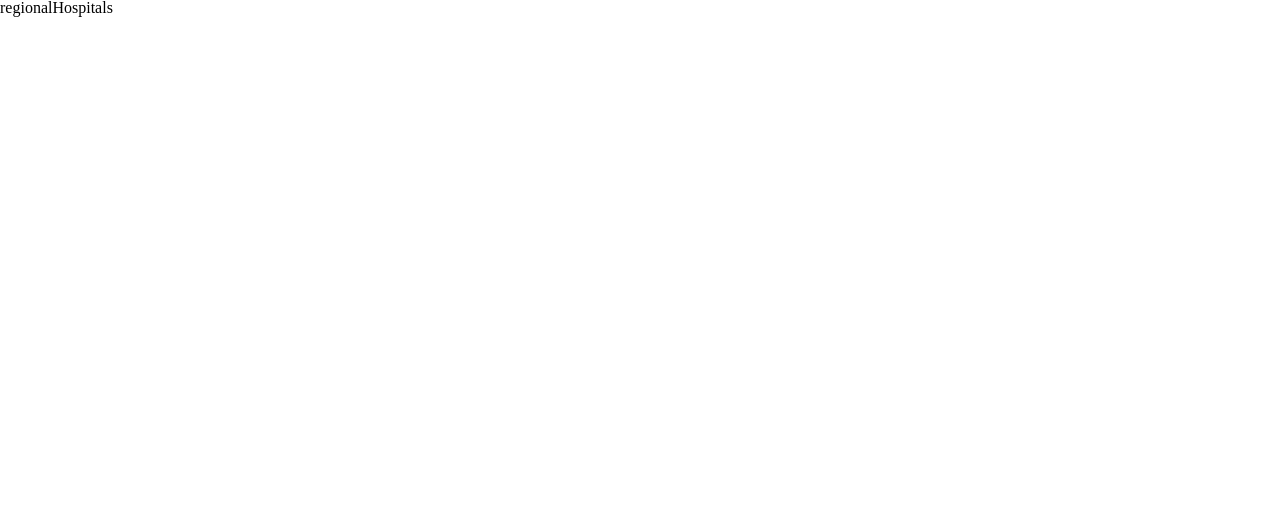
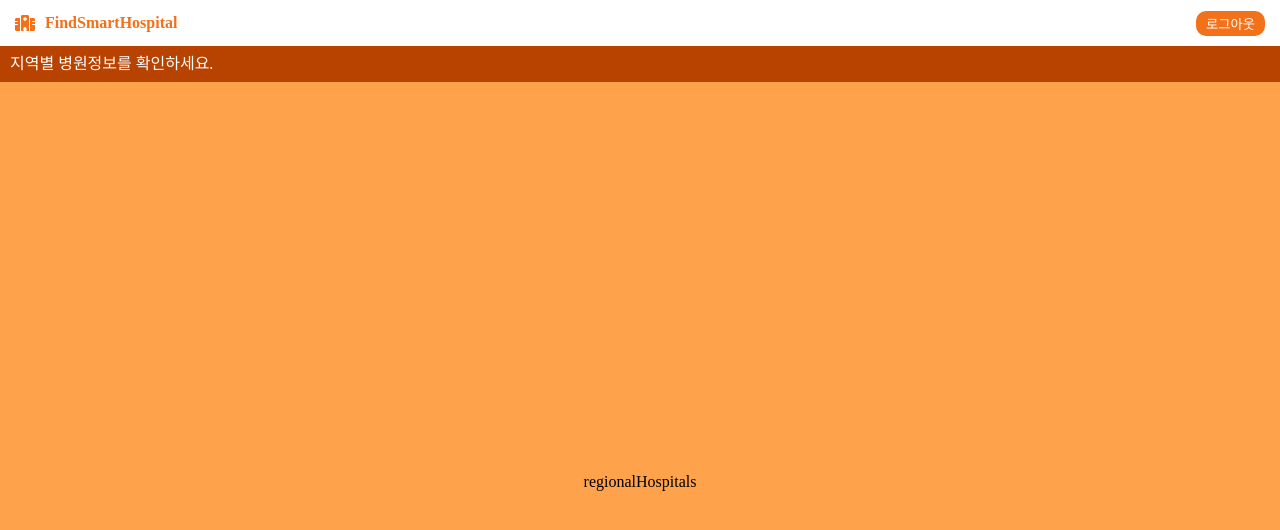
Before and after one commit to Lee-Seonghyun316/FindSmartHospital, a React (Create React App) app: page /hospitals in a window 1280 px wide. Shown: the top 530 px of the page. Built offline with nearby package versions, Linux system fonts and the light colour scheme; no server answers; sample sign-in values are in the browser's storage.

Commit message:
Feat: firebase google 로그아웃

```diff
--- a/src/App.js
+++ b/src/App.js
@@ -7,10 +7,8 @@ import { theme } from "./theme";
 import "./App.css";
 
 function App() {
-  const [user, setUser] = useState();
-
   return (
-    <ThemeProvider theme={theme}>
+    <ThemeProvider theme={theme} logout={false}>
       <BrowserRouter>
         <Routes>
           <Route path="/" element={<Home />} />
--- /dev/null
+++ b/src/components/Container.js
@@ -0,0 +1,71 @@
+import React from "react";
+import { FontAwesomeIcon } from "@fortawesome/react-fontawesome";
+import { faHospital } from "@fortawesome/free-solid-svg-icons";
+import styled from "styled-components";
+import { googleSignOut } from "../service/firebase";
+
+const Container = ({ children, text, logout }) => {
+  const onLogout = () => {
+    googleSignOut();
+  };
+  return (
+    <Wrap>
+      <Nav>
+        <FontAwesomeIcon icon={faHospital} />
+        FindSmartHospital
+        {logout && <Button onClick={onLogout}>로그아웃</Button>}
+      </Nav>
+      <Des>{text}</Des>
+      <Content>{children}</Content>
+    </Wrap>
+  );
+};
+
+export default Container;
+
+const Wrap = styled.div`
+  height: 100vh;
+  width: 100vw;
+`;
+
+const Nav = styled.nav`
+  display: flex;
+  align-items: center;
+  gap: 10px;
+  color: ${({ theme }) => theme.color.orange};
+  font-weight: 700;
+  padding: 15px;
+`;
+
+const Button = styled.button`
+  background-color: ${({ theme }) => theme.color.orange};
+  color: ${({ theme }) => theme.color.white};
+  border: none;
+  border-radius: 10px;
+  padding: 3px 10px;
+  position: absolute;
+  right: 15px;
+`;
+
+const Des = styled.div`
+  background-color: ${({ theme }) => theme.color.darkOrange};
+  color: ${({ theme }) => theme.color.white};
+  font-weight: 500;
+  padding: 10px;
+`;
+
+const Content = styled.div`
+  display: flex;
+  flex-direction: row;
+  align-items: center;
+  justify-content: space-around;
+  height: 100%;
+  background-color: ${({ theme }) => theme.color.lightOrange};
+  @media ${({ theme }) => theme.device.tablet} {
+    flex-direction: column;
+    align-items: flex-start;
+    justify-content: center;
+    padding: 30px;
+    overflow: hidden;
+  }
+`;
--- a/src/components/Home.js
+++ b/src/components/Home.js
@@ -1,10 +1,11 @@
-import React, { useCallback, useEffect } from "react";
+import React from "react";
 import styled from "styled-components";
-import { FontAwesomeIcon } from "@fortawesome/react-fontawesome";
-import { faHospital } from "@fortawesome/free-solid-svg-icons";
 import HospitalImg from "../img/hospital.png";
-import { signInGoogle } from "../service/firebase";
+import { googlesignIn } from "../service/firebase";
 import { useNavigate } from "react-router-dom";
+import Container from "./Container";
+
+const desText = "iot 센서를 이용하여 병원별 혼잡도를 측정합니다. ";
 
 const Home = () => {
   let navigate = useNavigate();
@@ -12,17 +13,12 @@ const Home = () => {
     navigate(`/hospitals`, { state: { id: userId } });
   };
   const handleSignIn = () => {
-    signInGoogle().then((result) => goHospitals(result.user.displayName));
+
+    googlesignIn().then((result) => goHospitals(result.user.displayName));
   };
 
   return (
-    <Wrap>
-      <Nav>
-        <FontAwesomeIcon icon={faHospital} />
-        FindSmartHospital
-      </Nav>
-      <Des>iot 센서를 이용하여 병원별 혼잡도를 측정합니다. </Des>
-      <Intro>
+    <Container text={desText}>
       <TextContainer>
         <Title>FindSmartHospital</Title>
         병원 혼잡도 및 코로나 검사 여부 정보까지
@@ -31,49 +27,11 @@ const Home = () => {
       <ImgContainer>
         <Img src={HospitalImg} />
       </ImgContainer>
-      </Intro>
-    </Wrap>
+    </Container>
   );
 };
 
 export default Home;
-
-const Wrap = styled.div`
-  height: 100vh;
-  width: 100vw;
-`;
-
-const Nav = styled.nav`
-  display: flex;
-  align-items: center;
-  gap: 10px;
-  color: ${({ theme }) => theme.color.orange};
-  font-weight: 700;
-  padding: 15px;
-`;
-
-const Des = styled.div`
-  background-color: ${({ theme }) => theme.color.darkOrange};
-  color: ${({ theme }) => theme.color.white};
-  font-weight: 500;
-  padding: 10px;
-`;
-
-const Intro = styled.div`
-  display: flex;
-  flex-direction: row;
-  align-items: center;
-  justify-content: space-around;
-  height: 100%;
-  background-color: ${({ theme }) => theme.color.lightOrange};
-  @media ${({ theme }) => theme.device.tablet} {
-    flex-direction: column;
-    align-items: flex-start;
-    justify-content: center;
-    padding: 30px;
-    overflow: hidden;
-  }
-`;
 
 const TextContainer = styled.div`
   display: flex;
--- a/src/components/Hospitals.js
+++ b/src/components/Hospitals.js
@@ -1,5 +1,30 @@
-import React from "react";
+import React, { useEffect, useState } from "react";
+import Container from "./Container";
+import { useNavigate } from "react-router-dom";
+import { onAuthChange } from "../service/firebase";
 
-const Hospitals = (props) => <div>regionalHospitals</div>;
+const desText = "지역별 병원정보를 확인하세요. ";
+
+const Hospitals = (props) => {
+  const navigate = useNavigate();
+  const historyState = navigate?.location?.state;
+  const [userId, setUserId] = useState(historyState && historyState.id);
+
+  useEffect(() => {
+    onAuthChange((user) => {
+      if (user) {
+        setUserId(user.displayName);
+      } else {
+        navigate("/");
+      }
+    });
+  });
+
+  return (
+    <Container text={desText} logout={true}>
+      regionalHospitals
+    </Container>
+  );
+};
 
 export default Hospitals;
--- a/src/service/firebase.js
+++ b/src/service/firebase.js
@@ -1,6 +1,12 @@
 // Import the functions you need from the SDKs you need
 import { initializeApp } from "firebase/app";
-import { getAuth, GoogleAuthProvider, signInWithPopup } from "firebase/auth";
+import {
+  getAuth,
+  GoogleAuthProvider,
+  signInWithPopup,
+  onAuthStateChanged,
+  signOut,
+} from "firebase/auth";
 
 // Your web app's Firebase configuration
 const firebaseConfig = {
@@ -23,12 +29,15 @@ const app = initializeApp(firebaseConfig);
 const auth = getAuth();
 
 //signIn
-export const signInGoogle = () => {
+export const googlesignIn = () => {
   const provider = new GoogleAuthProvider();
   return signInWithPopup(auth, provider);
 };
 
 // signOut
-export const signOut = () => {
+export const googleSignOut = () => {
   return signOut(auth);
 };
+
+export const onAuthChange = (handleAuthChange) =>
+  onAuthStateChanged(auth, handleAuthChange);
```
Lines whose indentation alone changed are shown as unchanged.
